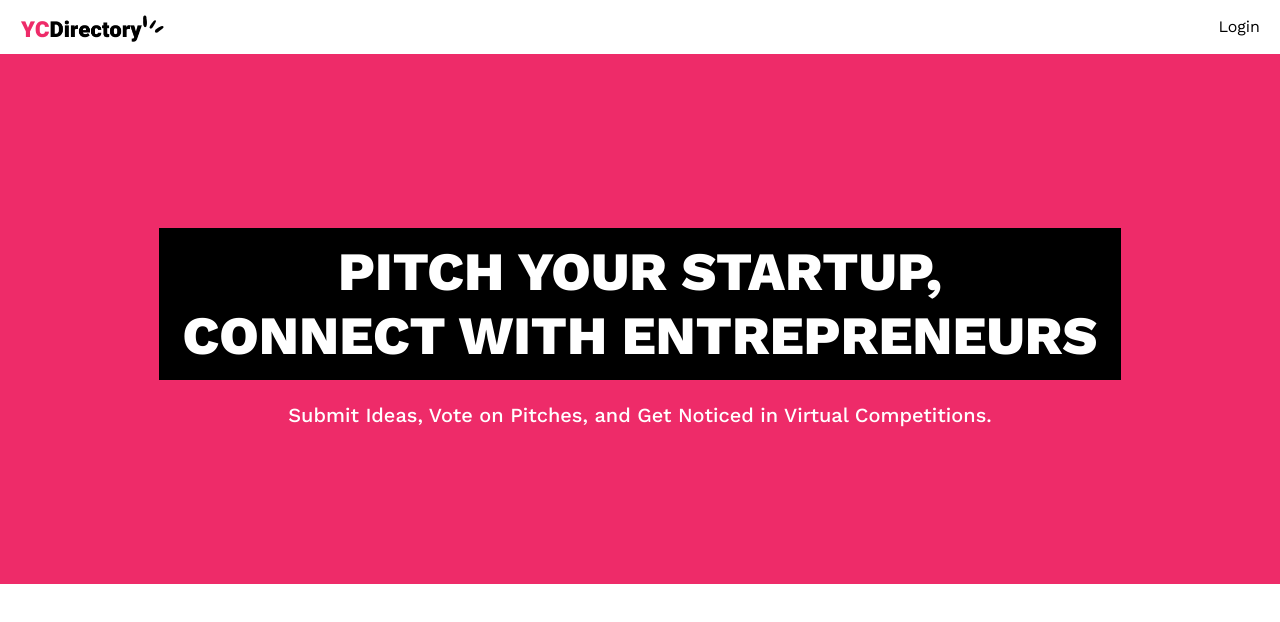
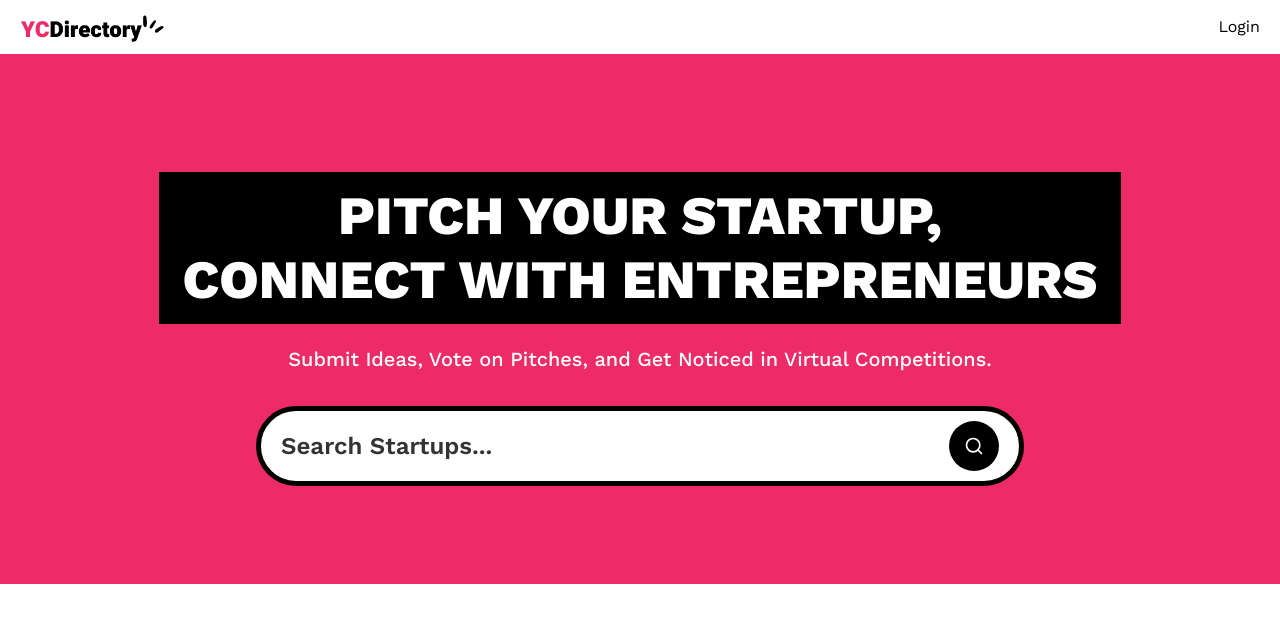
Before and after one commit to janardhanpg/startup-yc-directory, a Next.js app: page / in a window 1280 px wide. Shown: the top 622 px of the page. Built offline with nearby package versions, Linux system fonts and the light colour scheme; no server answers.

Commit message:
Add SearchForm

```diff
--- a/app/(root)/page.tsx
+++ b/app/(root)/page.tsx
@@ -1,8 +1,15 @@
-export default function Home() {
+import SearchForm from "@/components/SearchForm";
+
+export default async function Home({
+  searchParams,
+}: {
+  searchParams: Promise<{ query?: string }>;
+}) {
+  const query = (await searchParams).query;
   return (
     <>
-      <section className="pink_container " style={{background:'#EE2B69'}}>
-      <h1 className="heading">
+      <section className="pink_container " style={{ background: "#EE2B69" }}>
+        <h1 className="heading">
           Pitch Your Startup, <br />
           Connect With Entrepreneurs
         </h1>
@@ -10,6 +17,7 @@
           Submit Ideas, Vote on Pitches, and Get Noticed in Virtual
           Competitions.
         </p>
+        <SearchForm query={query} />
       </section>
     </>
   );
--- /dev/null
+++ b/components/SearchForm.tsx
@@ -0,0 +1,26 @@
+import React from "react";
+import Form from "next/form";
+import SearchFormReset from "./SearchFormReset";
+import { Search } from "lucide-react";
+
+const SearchForm = ({ query }: { query?: string }) => {
+  return (
+    <Form action="/" scroll={false} className="search-form">
+      <input
+        type="text"
+        name="query"
+        defaultValue={query}
+        className="search-input"
+        placeholder="Search Startups..."
+      />
+      <div className="flex gap-2 ">
+        {query && <SearchFormReset />}
+        <button type="submit" className="search-btn text-white">
+          <Search className="size-5"/>
+        </button>
+      </div>
+    </Form>
+  );
+};
+
+export default SearchForm;
--- /dev/null
+++ b/components/SearchFormReset.tsx
@@ -0,0 +1,21 @@
+"use client";
+
+import { X } from "lucide-react";
+import Link from "next/link";
+import React from "react";
+
+const SearchFormReset = () => {
+  const reset = () => {
+    const form = document.querySelector(".search-form") as HTMLFormElement;
+    if (form) form.reset();
+  };
+  return (
+    <div>
+      <button type="reset" onClick={reset} >
+        <Link href={'/'} className="search-btn text-white"><X className="size-5"/></Link>
+      </button>
+    </div>
+  );
+};
+
+export default SearchFormReset;
--- /dev/null
+++ b/components/ui/button.tsx
@@ -0,0 +1,57 @@
+import * as React from "react"
+import { Slot } from "@radix-ui/react-slot"
+import { cva, type VariantProps } from "class-variance-authority"
+
+import { cn } from "@/lib/utils"
+
+const buttonVariants = cva(
+  "inline-flex items-center justify-center gap-2 whitespace-nowrap rounded-md text-sm font-medium transition-colors focus-visible:outline-none focus-visible:ring-1 focus-visible:ring-ring disabled:pointer-events-none disabled:opacity-50 [&_svg]:pointer-events-none [&_svg]:size-4 [&_svg]:shrink-0",
+  {
+    variants: {
+      variant: {
+        default:
+          "bg-primary text-primary-foreground shadow hover:bg-primary/90",
+        destructive:
+          "bg-destructive text-destructive-foreground shadow-sm hover:bg-destructive/90",
+        outline:
+          "border border-input bg-background shadow-sm hover:bg-accent hover:text-accent-foreground",
+        secondary:
+          "bg-secondary text-secondary-foreground shadow-sm hover:bg-secondary/80",
+        ghost: "hover:bg-accent hover:text-accent-foreground",
+        link: "text-primary underline-offset-4 hover:underline",
+      },
+      size: {
+        default: "h-9 px-4 py-2",
+        sm: "h-8 rounded-md px-3 text-xs",
+        lg: "h-10 rounded-md px-8",
+        icon: "h-9 w-9",
+      },
+    },
+    defaultVariants: {
+      variant: "default",
+      size: "default",
+    },
+  }
+)
+
+export interface ButtonProps
+  extends React.ButtonHTMLAttributes<HTMLButtonElement>,
+    VariantProps<typeof buttonVariants> {
+  asChild?: boolean
+}
+
+const Button = React.forwardRef<HTMLButtonElement, ButtonProps>(
+  ({ className, variant, size, asChild = false, ...props }, ref) => {
+    const Comp = asChild ? Slot : "button"
+    return (
+      <Comp
+        className={cn(buttonVariants({ variant, size, className }))}
+        ref={ref}
+        {...props}
+      />
+    )
+  }
+)
+Button.displayName = "Button"
+
+export { Button, buttonVariants }
--- a/package.json
+++ b/package.json
@@ -15,6 +15,7 @@
   },
   "dependencies": {
     "@radix-ui/react-icons": "^1.3.0",
+    "@radix-ui/react-slot": "^1.1.0",
     "@tailwindcss/typography": "^0.5.15",
     "class-variance-authority": "^0.7.0",
     "clsx": "^2.1.1",
```
Also changed, not shown: app/(root)/layout.tsx (+7 -4 lines), components/Navbar.tsx (renamed from app/components/Navbar.tsx), 1 other file (tests, documents, lock files or other folders).
